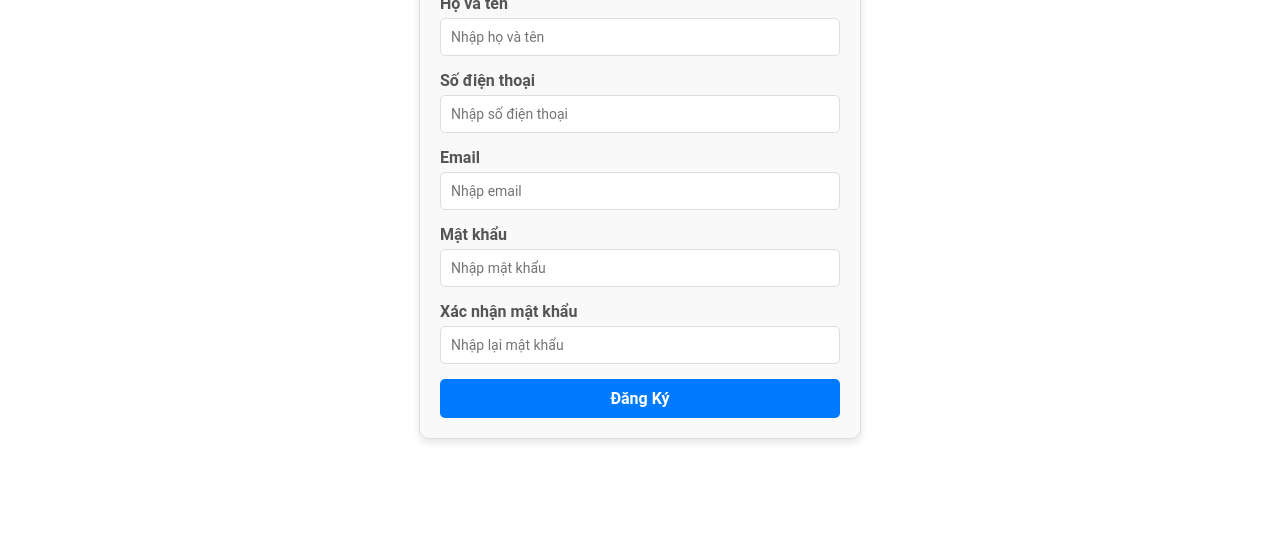
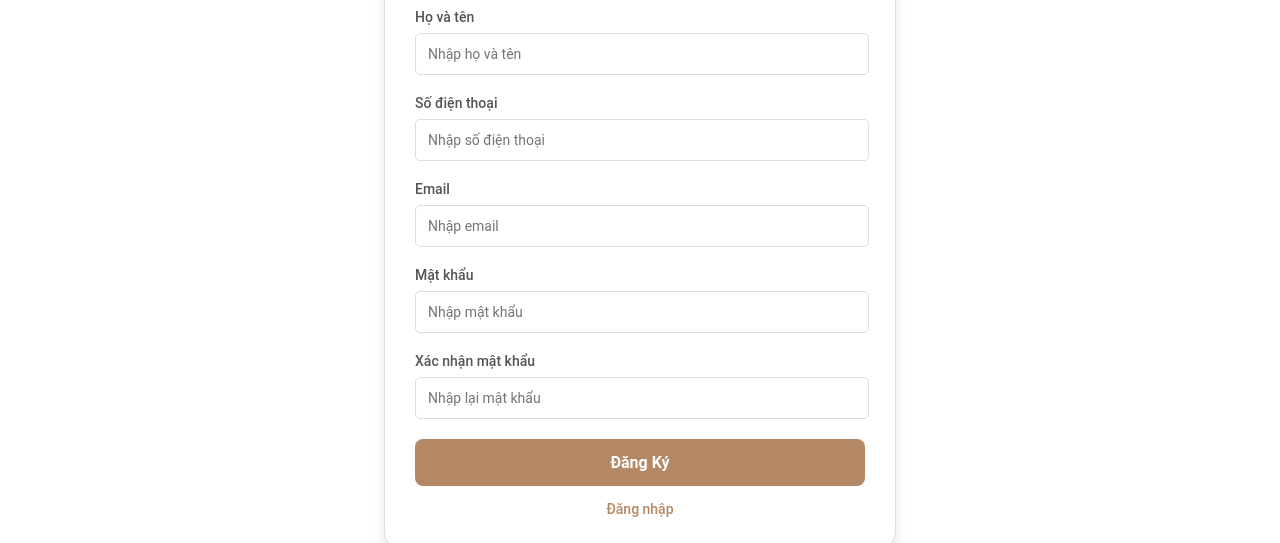
Before and after one commit to jennifo-keen/DoAnCSN, a React app in the folder frontend/: page /signup in a window 1280 px wide. Shown: the part 215-758 px from the top of the page. Built offline with nearby package versions, Linux system fonts and the light colour scheme.

Commit message:
chỉnh sửa CSS của trang đăng nhập và trang đăng xuẩt

```diff
--- a/frontend/src/page/user/Login-register/Login/index.js
+++ b/frontend/src/page/user/Login-register/Login/index.js
@@ -1,6 +1,6 @@
 import React, { useState } from 'react';
 import { useNavigate } from 'react-router-dom';
-
+import "./style.scss"
 const Login = () => {
   const [formData, setFormData] = useState({
     email: '',
@@ -67,6 +67,7 @@ const Login = () => {
           />
         </div>
         <button type="submit" className="login-button">Đăng Nhập</button>
+        <a className="signup" href='/signup'>Đăng ký</a>
       </form>
     </div>
   );
--- a/frontend/src/page/user/Login-register/Login/style.scss
+++ b/frontend/src/page/user/Login-register/Login/style.scss
@@ -2,51 +2,75 @@
   max-width: 400px;
   margin: 50px auto;
   padding: 20px;
+  background-color: #fff;
   border: 1px solid #ddd;
   border-radius: 10px;
-  background-color: #f9f9f9;
   box-shadow: 0 4px 8px rgba(0, 0, 0, 0.1);
-  font-family: Arial, sans-serif;
+  text-align: center;
 }
 
 .login-container h1 {
-  text-align: center;
+  font-size: 28px;
+  margin-bottom: 20px;
   color: #333;
-  margin-bottom: 20px;
+  font-weight: 600;
 }
 
 .form-group {
-  margin-bottom: 15px;
+  margin-bottom: 20px;
+  text-align: left;
 }
 
 .form-group label {
   display: block;
-  font-weight: bold;
-  margin-bottom: 5px;
+  font-weight: 500;
+  margin-bottom: 8px;
+  font-size: 14px;
   color: #555;
 }
 
 .form-group input {
-  width: 100%;
-  padding: 10px;
-  font-size: 14px;
+  width: 95%;
+  padding: 12px;
   border: 1px solid #ddd;
   border-radius: 5px;
-  box-sizing: border-box;
+  font-size: 14px;
+  color: #555;
+  transition: border-color 0.3s ease-in-out;
+}
+
+.form-group input:focus {
+  outline: none;
+  border-color: #b58865; /* Màu vàng ánh kim */
+  box-shadow: 0 0 5px rgba(181, 136, 101, 0.5);
 }
 
 .login-button {
   width: 100%;
-  padding: 10px;
+  background-color: #b58865; /* Vàng ánh kim */
+  color: white;
+  border: none;
+  padding: 12px;
   font-size: 16px;
-  color: #fff;
-  background-color: #007bff;
-  border: none;
+  font-weight: 600;
   border-radius: 5px;
   cursor: pointer;
-  font-weight: bold;
+  transition: background-color 0.3s ease-in-out;
 }
 
 .login-button:hover {
-  background-color: #0056b3;
+  background-color: #a07357; /* Vàng ánh kim tối hơn */
 }
+
+.signup {
+  display: block;
+  margin-top: 15px;
+  color: #b58865; /* Vàng ánh kim */
+  text-decoration: none;
+  font-size: 14px;
+  font-weight: 500;
+}
+
+.signup:hover {
+  text-decoration: underline;
+}
--- a/frontend/src/page/user/Login-register/Signup/index.js
+++ b/frontend/src/page/user/Login-register/Signup/index.js
@@ -125,6 +125,7 @@ const SignUp = () => {
           />
         </div>
         <button type="submit" className="signup-button">Đăng Ký</button>
+        <a className="signup" href='/login'>Đăng nhập</a>
       </form>
     </div>
   );
--- a/frontend/src/page/user/Login-register/Signup/style.scss
+++ b/frontend/src/page/user/Login-register/Signup/style.scss
@@ -1,58 +1,78 @@
 .signup-container {
-    max-width: 400px;
+  max-width: 450px;
   margin: 50px auto;
-    padding: 20px;
+  padding: 30px;
+  background-color: #fff;
   border: 1px solid #ddd;
-    border-radius: 10px;
-    background-color: #f9f9f9;
-    box-shadow: 0 4px 8px rgba(0, 0, 0, 0.1);
-    font-family: Arial, sans-serif;
+  border-radius: 15px;
+  box-shadow: 0 6px 12px rgba(0, 0, 0, 0.1);
+  text-align: center;
 }
 
 .signup-container h1 {
-    text-align: center;
+  font-size: 32px;
+  margin-bottom: 25px;
   color: #333;
-    margin-bottom: 20px;
+  font-weight: bold;
 }
 
 .form-group {
-    margin-bottom: 15px;
+  margin-bottom: 20px;
+  text-align: left;
 }
 
 .form-group label {
   display: block;
-    font-weight: bold;
-    margin-bottom: 5px;
+  font-weight: 600;
+  margin-bottom: 8px;
+  font-size: 14px;
   color: #555;
 }
 
 .form-group input {
   width: 100%;
-    padding: 10px;
+  padding: 12px;
+  border: 1px solid #ddd;
+  border-radius: 8px;
   font-size: 14px;
-    border: 1px solid #ddd;
-    border-radius: 5px;
-    box-sizing: border-box;
+  color: #555;
+  transition: border-color 0.3s ease-in-out, box-shadow 0.3s ease-in-out;
+}
+
+.form-group input:focus {
+  outline: none;
+  border-color: #b58865; /* Vàng ánh kim */
+  box-shadow: 0 0 8px rgba(181, 136, 101, 0.5);
 }
 
 .signup-button {
   width: 100%;
-    padding: 10px;
+  background-color: #b58865; /* Vàng ánh kim */
+  color: white;
+  border: none;
+  padding: 14px;
   font-size: 16px;
-    color: #fff;
-    background-color: #007bff;
-    border: none;
-    border-radius: 5px;
+  font-weight: bold;
+  border-radius: 8px;
   cursor: pointer;
-    font-weight: bold;
+  transition: background-color 0.3s ease-in-out, transform 0.2s ease-in-out;
 }
 
 .signup-button:hover {
-    background-color: #0056b3;
+  background-color: #a07357; /* Vàng ánh kim tối hơn */
+  transform: scale(1.02);
 }
 
-  .signup-container .form-group input:focus {
-    border-color: #007bff;
-    outline: none;
-    box-shadow: 0 0 5px rgba(0, 123, 255, 0.5);
+.signup-button:active {
+  transform: scale(0.98);
 }
+
+.signup-container form {
+  margin-top: 20px;
+}
+
+.signup-container input[type="number"]::-webkit-inner-spin-button,
+.signup-container input[type="number"]::-webkit-outer-spin-button {
+  -webkit-appearance: none;
+  margin: 0; /* Ẩn nút tăng giảm cho input số */
+}
--- a/frontend/src/router.js
+++ b/frontend/src/router.js
@@ -12,7 +12,7 @@ const renderUserRouter = () => {
                 <Routes>
                     <Route path="/" element={<HomePage />} />
                     <Route path="/product/:productId" element={<SanPham />} />
-                    <Route path="/signup" element={<SignUp/>} />
+                    <Route path="/signup" element={<SignUp/>} /> {/* Trang Đăng ký */}
                     <Route path="/login" element={<Login />} /> {/* Trang đăng nhập */}
                 </Routes>
             </MasterLayout>
```
Lines whose indentation alone changed are shown as unchanged.
